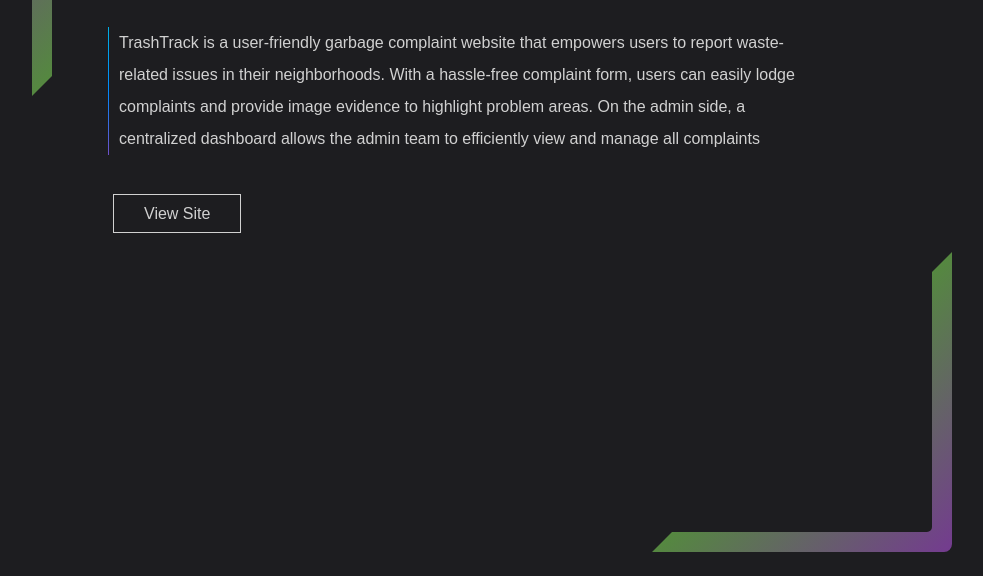
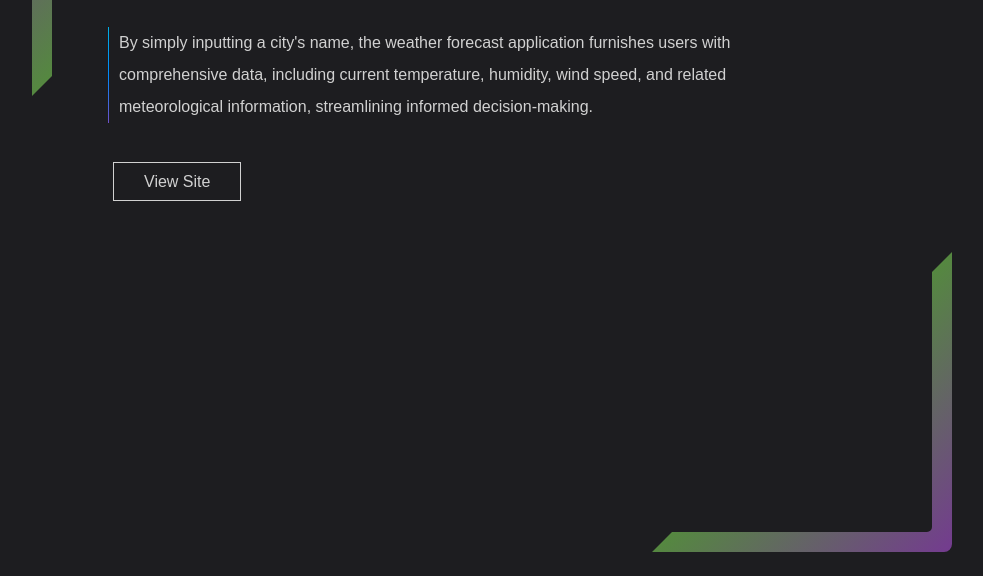
Before and after one commit to Jash1709/portfolio, a plain HTML site: page weather.html in a window 1280 px wide. Shown: the part 224-800 px from the top of the page, without its empty margins (148-1131 px from the left). Drawn offline with Linux system fonts and the light colour scheme.

Commit message:
Update weather.html

```diff
--- a/weather.html
+++ b/weather.html
@@ -22,7 +22,7 @@
         <div id="back"> <a href="index.html"> <img src="back.png" alt=""> </a> </div>
         <div class="project-desc"  >
             <h1>weather forecast</h1>
-            <p>TrashTrack is a user-friendly garbage complaint website that empowers users to report waste-related issues in their neighborhoods. With a hassle-free complaint form, users can easily lodge complaints and provide image evidence to highlight problem areas. On the admin side, a centralized dashboard allows the admin team to efficiently view and manage all complaints</p>
+           <p>By simply inputting a city's name, the weather forecast application furnishes users with comprehensive data, including current temperature, humidity, wind speed, and related meteorological information, streamlining informed decision-making.</p>
             <div class="view-site"><a href="https://weather-forecast-jash1709.vercel.app/">view site</a></div>
         </div>
         <div id="svg-foot">
```
